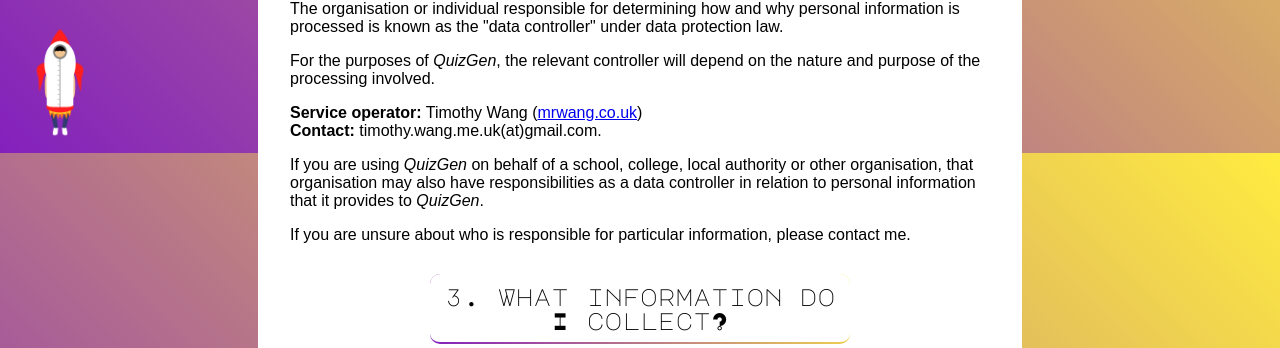
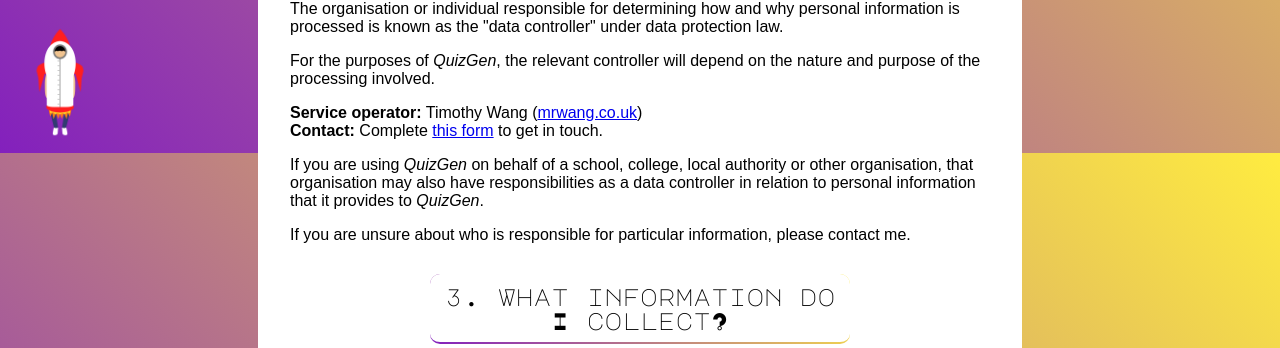
Before and after one commit to timo-w/mrwang, a Django app: page /quiz_gen/privacy_policy/ in a window 1280 px wide. Shown: the part 647-995 px from the top of the page. Run offline with Django 5.2, Linux system fonts and the light colour scheme.

Commit message:
replace email contact with feedback form link

```diff
--- a/app/templates/app/about.html
+++ b/app/templates/app/about.html
@@ -15,7 +15,7 @@
 <p>Hello! My name is Mr Wang and I&apos;m a Computing Science teacher at <a href="https://blogs.glowscotland.org.uk/er/MearnsCastle/" target="_blank">Mearns Castle High School</a>. </p>
 <img id="rocket-costume" src="{% static 'app/images/rocket-costume.jpg' %}" alt="Mr Wang in a rocket costume.">
 <p>This site is a side project of mine to host various educational tools and resources, alongside any personal projects.</p>
-<p>Please email me any suggestions or feedback at <i>timothy.wang.me.uk(at)gmail.com</i>.
+<p>Please give me feedback, report bugs, or request new features by <a href="{% url 'feedback' %}">getting in touch</a>.
 <p>Thanks for visiting!</p>
 <div>
     <h2>Site Details</h2>
--- a/quiz_gen/static/quiz_gen/css/quiz_gen.css
+++ b/quiz_gen/static/quiz_gen/css/quiz_gen.css
@@ -124,7 +124,7 @@ transform: scale(1.1);
 
 
 /* Column layout for input choices */
-#quiz-details {
+#quiz-details, .collapsable {
     max-width: 600px;
     margin: 2rem auto;
 }
--- a/quiz_gen/templates/quiz_gen/privacy_policy.html
+++ b/quiz_gen/templates/quiz_gen/privacy_policy.html
@@ -25,7 +25,7 @@
 
 <p>
     <strong>Service operator:</strong> Timothy Wang (<a href="{% url 'index' %}" target="_blank">mrwang.co.uk</a>)<br>
-    <strong>Contact:</strong> timothy.wang.me.uk(at)gmail.com.
+    <strong>Contact:</strong> Complete <a href="{% url 'feedback' %}">this form</a> to get in touch.
 </p>
 
 <p>If you are using <i>QuizGen</i> on behalf of a school, college, local authority or other organisation, that organisation may also have responsibilities as a data controller in relation to personal information that it provides to <i>QuizGen</i>.</p>
@@ -313,12 +313,7 @@
 
 <p>Some rights are subject to legal conditions and exemptions, and not every right will apply to every type of processing.</p>
 
-<p>If you wish to exercise a right or ask a question about how your information is being processed, contact:</p>
-
-<p>
-    <strong>Timothy Wang</strong><br>
-    Email: timothy.wang.me.uk(at)gmail.com
-</p>
+<p>If you wish to exercise a right or ask a question about how your information is being processed, contact me <a href="{% url 'feedback' %}" target="_blank">here</a>.</p>
 
 <h2>14. Right to object</h2>
 
@@ -374,11 +369,6 @@
 
 <h2>20. Contact</h2>
 
-<p>If you have any questions about this Privacy Policy or how <i>QuizGen</i> processes personal information, please contact:</p>
-
-<p>
-    <strong>Timothy Wang</strong><br>
-    Email: timothy.wang.me.uk(at)gmail.com
-</p>
+<p>If you have any questions about this Privacy Policy or how <i>QuizGen</i> processes personal information, please contact me <a href="{% url 'feedback' %}" target="_blank">here</a>.</p>
 
 {% endblock %}
```
Also changed, not shown: quiz_gen/templates/quiz_gen/terms_of_use.html (+1 -6 lines).
